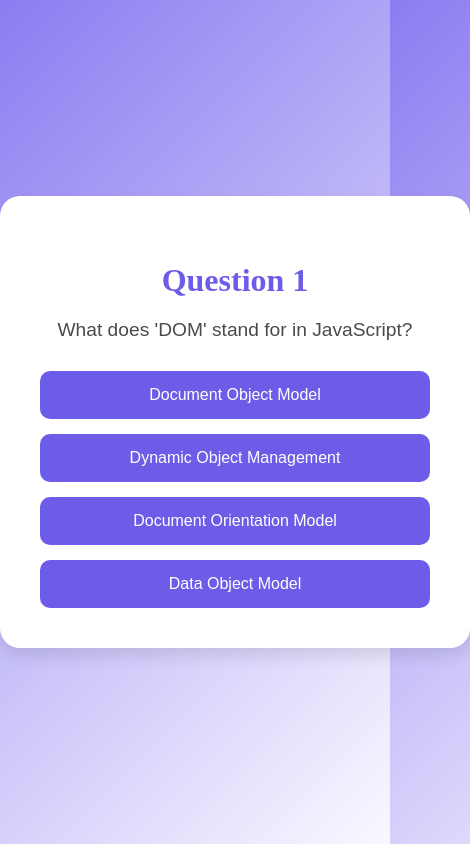
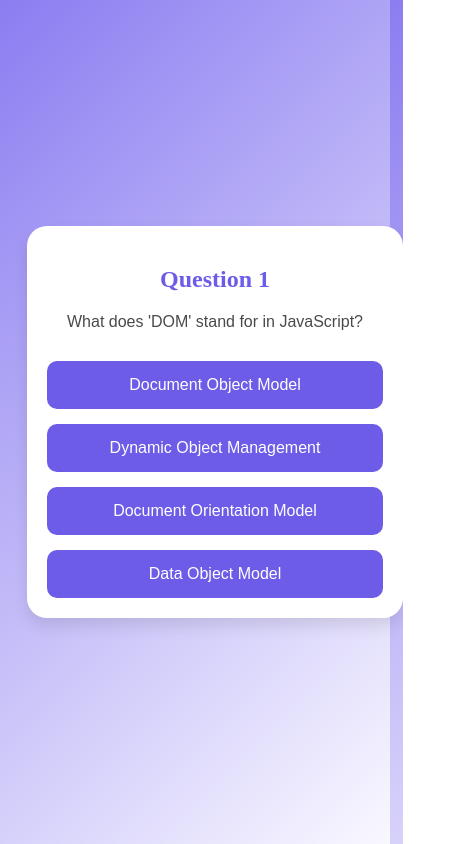
Before and after one commit to ikramikram2020/Quizify, a React (Create React App) app: page /quiz/1 in a window 390 px wide. Shown: the whole page, 470 px wide, since content can reach past the window. Built offline with nearby package versions, Linux system fonts and the light colour scheme.

Commit message:
make the application responsive

```diff
--- a/src/App.css
+++ b/src/App.css
@@ -169,3 +169,32 @@ body {
   color: #ff6b6b;
   margin-top: 20px;
 }
+@media (max-width: 768px) {
+  .category-selection, .quiz, .results {
+    padding: 20px;
+  }
+
+  .category-selection h1 {
+    font-size: 2rem;
+  }
+
+  .category-selection h2 {
+    font-size: 1.2rem;
+  }
+
+  .quiz h2 {
+    font-size: 1.5rem;
+  }
+
+  .quiz p {
+    font-size: 1rem;
+  }
+
+  .results h1 {
+    font-size: 2rem;
+  }
+
+  .results p {
+    font-size: 1rem;
+  }
+}
```
